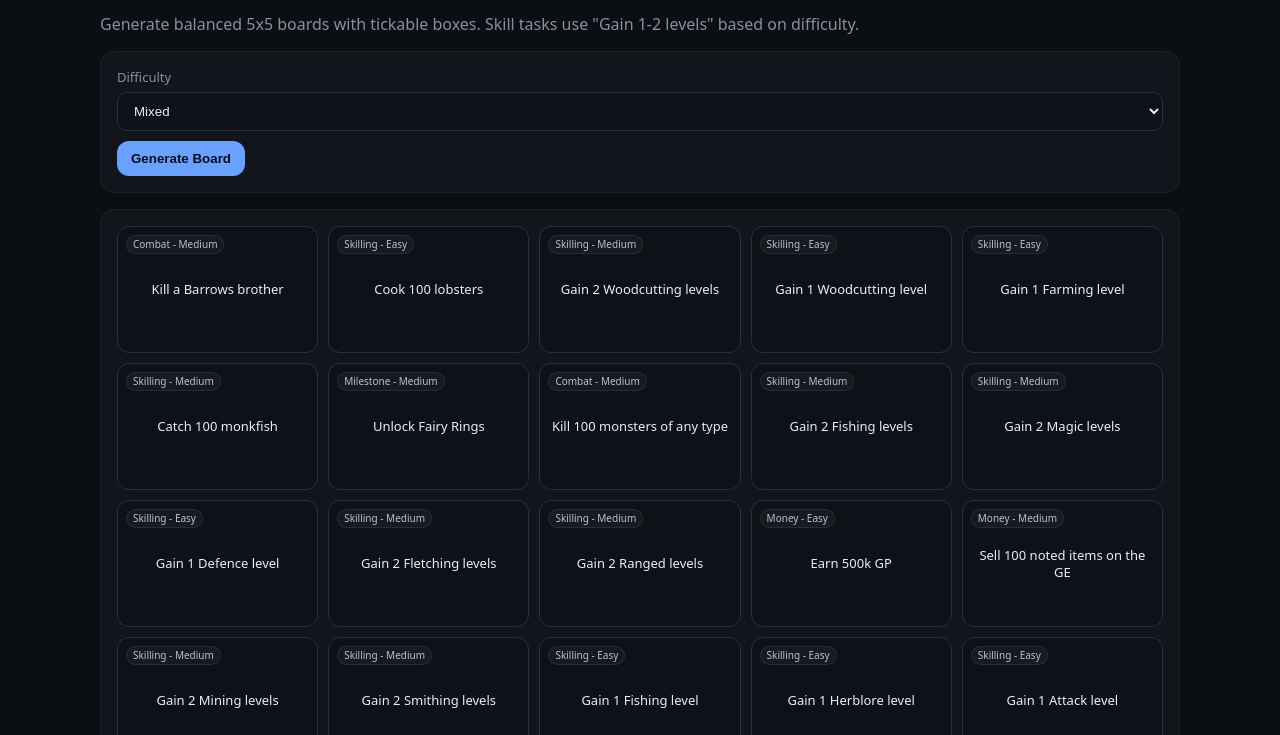
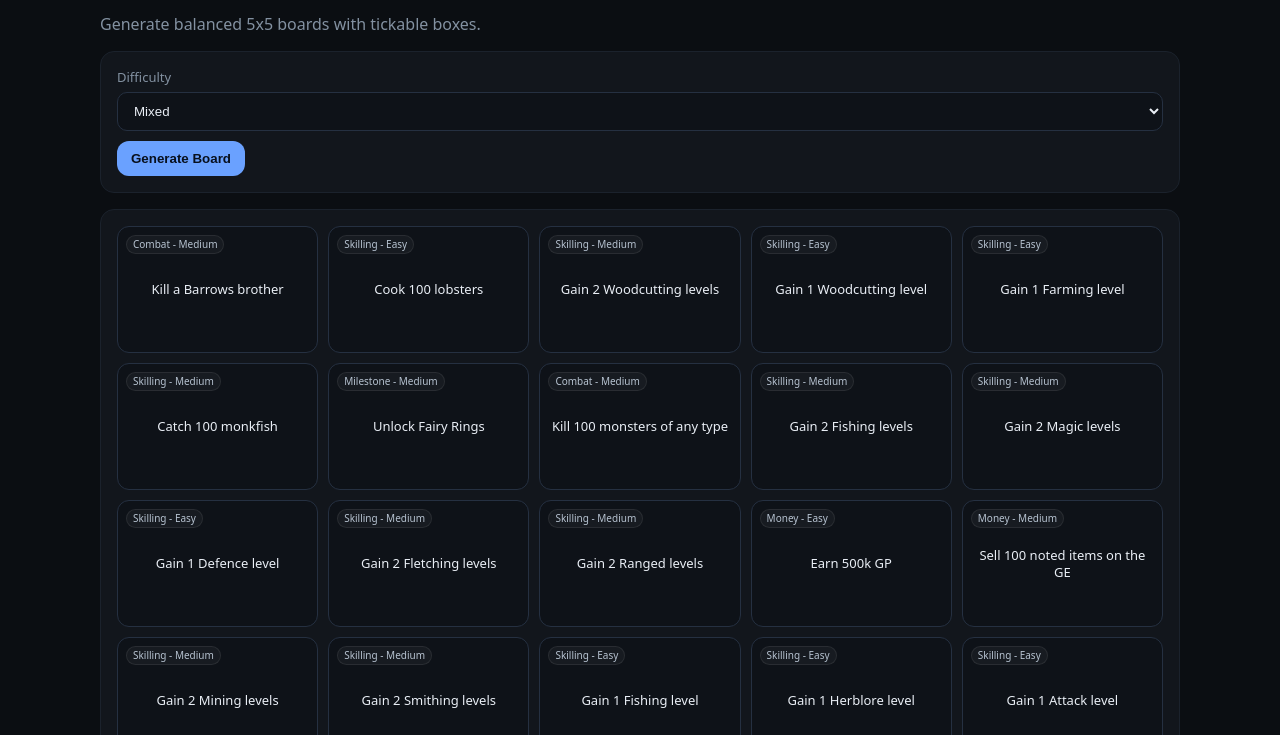
Before and after one commit to NotSuchABigMac/MacBingo, a plain HTML site: page Index.html in a window 1280 px wide. Shown: the part 65-800 px from the top of the page. Drawn offline with Linux system fonts and the light colour scheme.

Commit message:
Update Index.html

```diff
--- a/Index.html
+++ b/Index.html
@@ -36,7 +36,7 @@
 <body>
   <div class="wrap">
     <h1>OSRS Solo Bingo Board Generator</h1>
-    <p class="sub">Generate balanced 5x5 boards with tickable boxes. Skill tasks use "Gain 1-2 levels" based on difficulty.</p>
+    <p class="sub">Generate balanced 5x5 boards with tickable boxes.</p>
 
     <div class="controls">
       <label for="preset">Difficulty</label>
```
